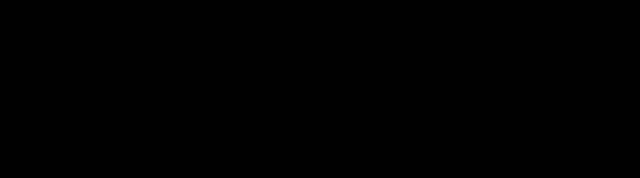
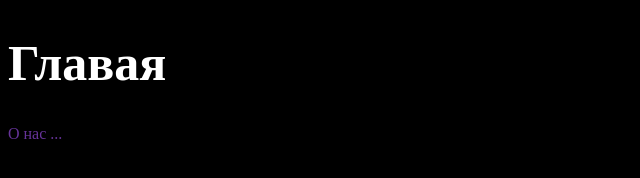
Before and after one commit to Fedukonelove/gittest, a plain HTML site: page index.html in a window 1280 px wide. Shown: the whole page, without its empty margins (0-640 px from the left). Drawn offline with Linux system fonts and the light colour scheme.

Commit message:
Мои первые изменения

```diff
--- a/index.html
+++ b/index.html
@@ -7,6 +7,7 @@
     <title>Document</title>
 </head>
 <body>
-
+    <h1>Главая</h1>
+    <p>О нас ...</p>
 </body>
 </html>
--- a/style.css
+++ b/style.css
@@ -1,3 +1,12 @@
 body{
     background-color: black;
 }
+
+h1{
+    color: white;
+    font-size: 50px;
+}
+
+p{
+   color: rebeccapurple;
+}
```
